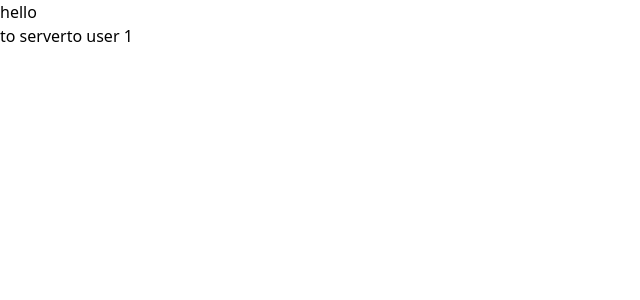
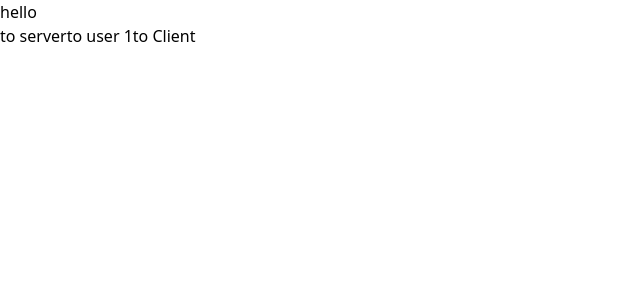
Before and after one commit to xxyCoder/pratice-project, a Next.js app in the folder xtest-nextjs/: page / in a window 1280 px wide. Shown: the top 300 px of the page, without its empty margins (0-640 px from the left). Built offline with nearby package versions, Linux system fonts and the light colour scheme.

Commit message:
feat: client component

```diff
--- /dev/null
+++ b/xtest-nextjs/src/app/client/page.tsx
@@ -0,0 +1,9 @@
+"use client"
+
+import {FC} from "react"
+
+const Client: FC = () => {
+	return <h1>Client, {Date.now()}</h1>
+}
+
+export default Client
--- a/xtest-nextjs/src/app/page.tsx
+++ b/xtest-nextjs/src/app/page.tsx
@@ -6,6 +6,7 @@ export default function Home() {
 			<h1>hello</h1>
 			<Link href="/server">to server</Link>
 			<Link href="/users/1">to user 1</Link>
+			<Link href="/client">to Client</Link>
 		</div>
 	)
 }
```
